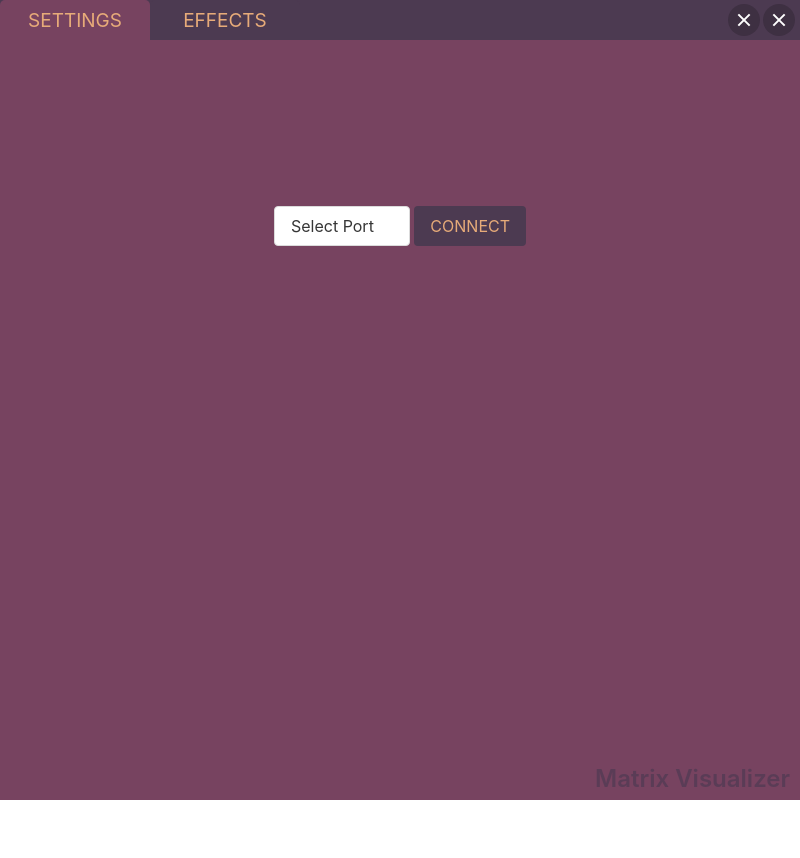
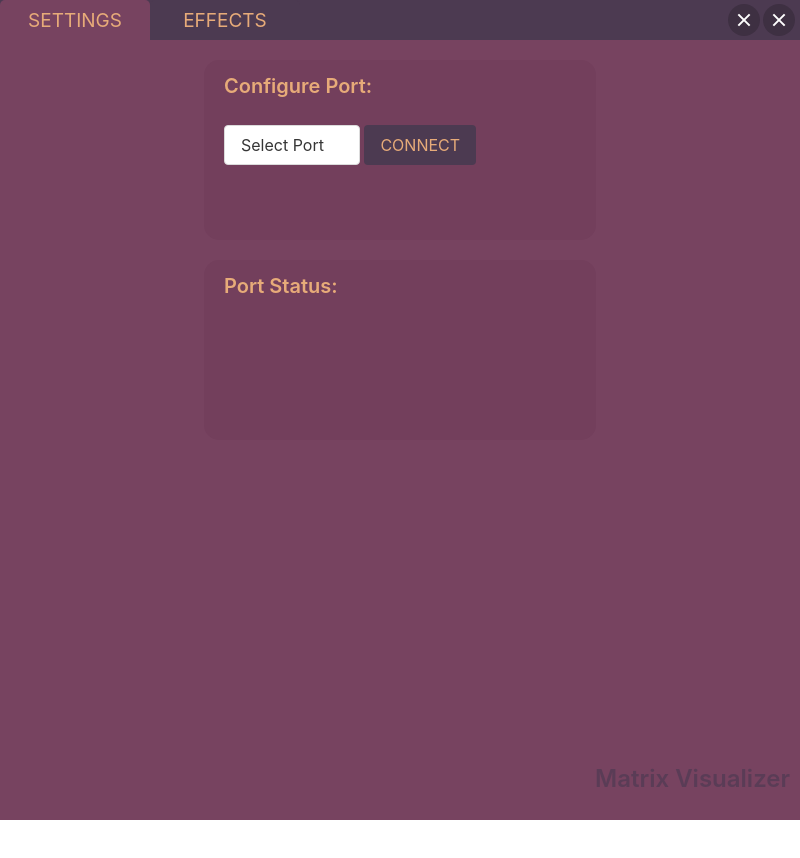
Before and after one commit to unusual-bytes/matrix-audio-visualizer, an Electron app: page index.html in a window 800 px wide. Before the commit the page ends 800 px from the top, so only its background shows below. Drawn offline with nearby package versions, Linux system fonts and the light colour scheme.

Commit message:
UI changes 2

```diff
--- a/index.css
+++ b/index.css
@@ -11,6 +11,14 @@ body {
     background-color: #774360;
     height: 100%;
     /* -webkit-app-region: drag; */
+}
+
+:not(input):not(textarea),
+:not(input):not(textarea)::after,
+:not(input):not(textarea)::before {
+    -webkit-user-select: none;
+    user-select: none;
+    cursor: default;
 }
 
 nav {
@@ -30,6 +38,7 @@ nav {
 #contents {
     position: relative;
     top: 40px;
+    height: 100%;
 }
 
 #title-text-div {
@@ -86,12 +95,31 @@ nav {
     -webkit-app-region: no-drag;
 }
 
-#configure-port {
+#configure-port-div, #port-status-div {
     margin: auto;
-    width: 50%;
+    width: 49%;
+    height: 180px;
+    border: 1px;
+    border-style:none;
+    background-color: #733f5c;
+    border-radius: 15px;
+    margin-top: 20px;;
 }
 
-#connect-button{
+#configure-buttons-div {
+    position: relative;
+    margin-left: 20px;
+    top: 10%;
+}
+
+#configure-text, #status-title-text {
+    position: relative;
+    color:#E7AB79;
+    top: 15px;
+    margin-left: 20px;
+}
+
+#connect-button {
     background-color: #4C3A51;
     color: #E7AB79;
     border: none;
--- a/index.html
+++ b/index.html
@@ -29,9 +29,11 @@
     </nav>
 
     <div id="contents">
-      <div><canvas id="audioVisualizerCanvas" height="160" width="640"></canvas></div>
+      <!-- <div><canvas id="audioVisualizerCanvas" height="160" width="640"></canvas></div> -->
 
-      <div id="configure-port"> <center>
+      <div id="configure-port-div">
+        <h1 id="configure-text" class="title is-5">Configure Port:</h1>
+        <div id="configure-buttons-div">
       <div class="dropdown">
         <div class="dropdown-trigger">
           <button id="dropdown-button" class="button" aria-haspopup="true" aria-controls="dropdown-menu">
@@ -59,7 +61,11 @@
       </div>
     </div>
     <button id="connect-button" class="button is-primary">CONNECT</button>
-  </center></div>
+  </div>
+</div>
+<div id="port-status-div">
+  <h1 id="status-title-text" class="title is-5">Port Status:</h1>
+</div>
   </div>
 
   </body>
--- a/main.js
+++ b/main.js
@@ -6,7 +6,7 @@ var win;
 const createWindow = () => {
   win = new BrowserWindow({
     width: 800,
-    height: 600,
+    height: 550,
     frame: false,
     webPreferences: {
       nodeIntegration:true,
--- a/renderer.js
+++ b/renderer.js
@@ -35,7 +35,7 @@ function handleStream(stream) {
 function realtimeFrequencyData(frequencyArr, analyser) // TODO: Fix: All frequencies under ~900Hz get grouped in the first few values. Elements like 808s and kicks as well as parts of the melody get missed and shown all in one group of pixels (just 3 pixels on the LED matrix).
 {
   analyser.getByteFrequencyData(frequencyArr);
-  visualizeDataToCanvas(frequencyArr);
+  //visualizeDataToCanvas(frequencyArr);
   ipcRenderer.send('SEND-SERIAL', frequencyArr);
 }
 
```
